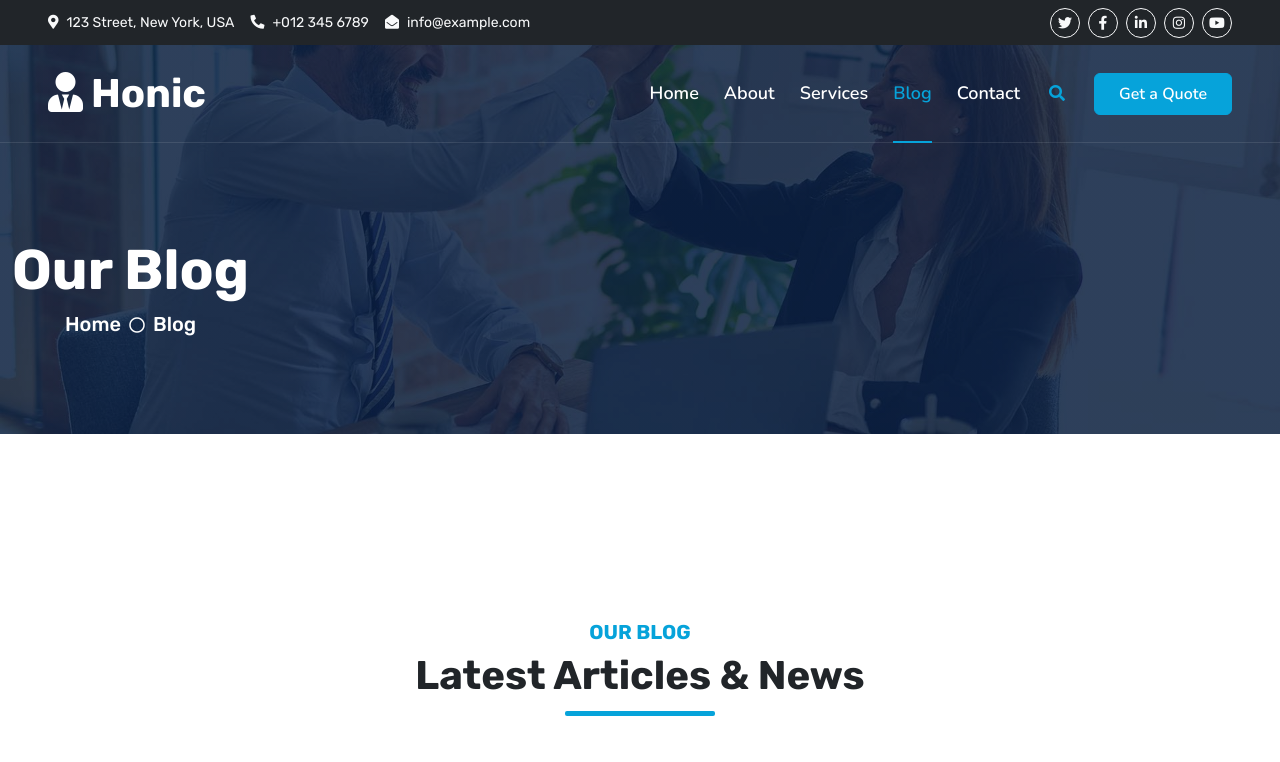
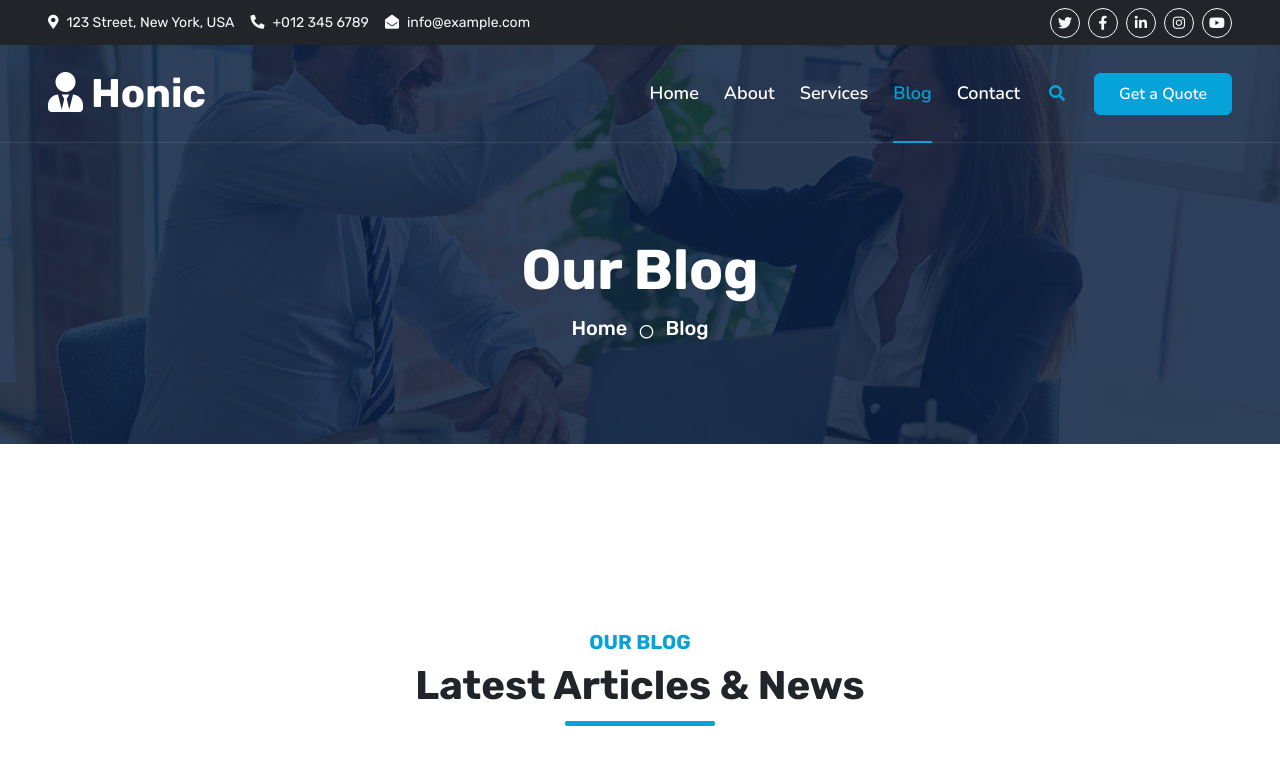
Before and after one commit to directorproject/honic-company, a Next.js app: page /blog in a window 1280 px wide. Shown: the top 762 px of the page. Built offline with nearby package versions, Linux system fonts and the light colour scheme.

Commit message:
Center Our Blog title and Home/Blog breadcrumb in page header

```diff
--- a/app/globals.css
+++ b/app/globals.css
@@ -249,6 +249,11 @@ h5, h6, .fw-medium { font-weight: 600 !important; }
   min-height: 280px;
   display: flex;
   align-items: center;
+  justify-content: center;
+}
+.page-header-hero .row {
+  justify-content: center;
+  width: 100%;
 }
 
 .back-to-top {
--- a/components/PageHeader.tsx
+++ b/components/PageHeader.tsx
@@ -16,14 +16,16 @@ export default function PageHeader({ title, currentPage, image = "/img/carousel-
         backgroundSize: "cover",
       }}
     >
-      <div className="row py-5">
+      <div className="row py-5 justify-content-center">
         <div className="col-12 pt-lg-5 mt-lg-5 text-center">
           <h1 className="display-4 text-white">{title}</h1>
-          <Link href="/" className="h5 text-white">
-            Home
-          </Link>
-          <i className="far fa-circle text-white px-2" />
-          <span className="h5 text-white">{currentPage}</span>
+          <div className="d-flex justify-content-center align-items-center flex-wrap gap-1 pt-1">
+            <Link href="/" className="h5 text-white text-decoration-none">
+              Home
+            </Link>
+            <i className="far fa-circle text-white px-2 small" />
+            <span className="h5 text-white">{currentPage}</span>
+          </div>
         </div>
       </div>
     </div>
```
